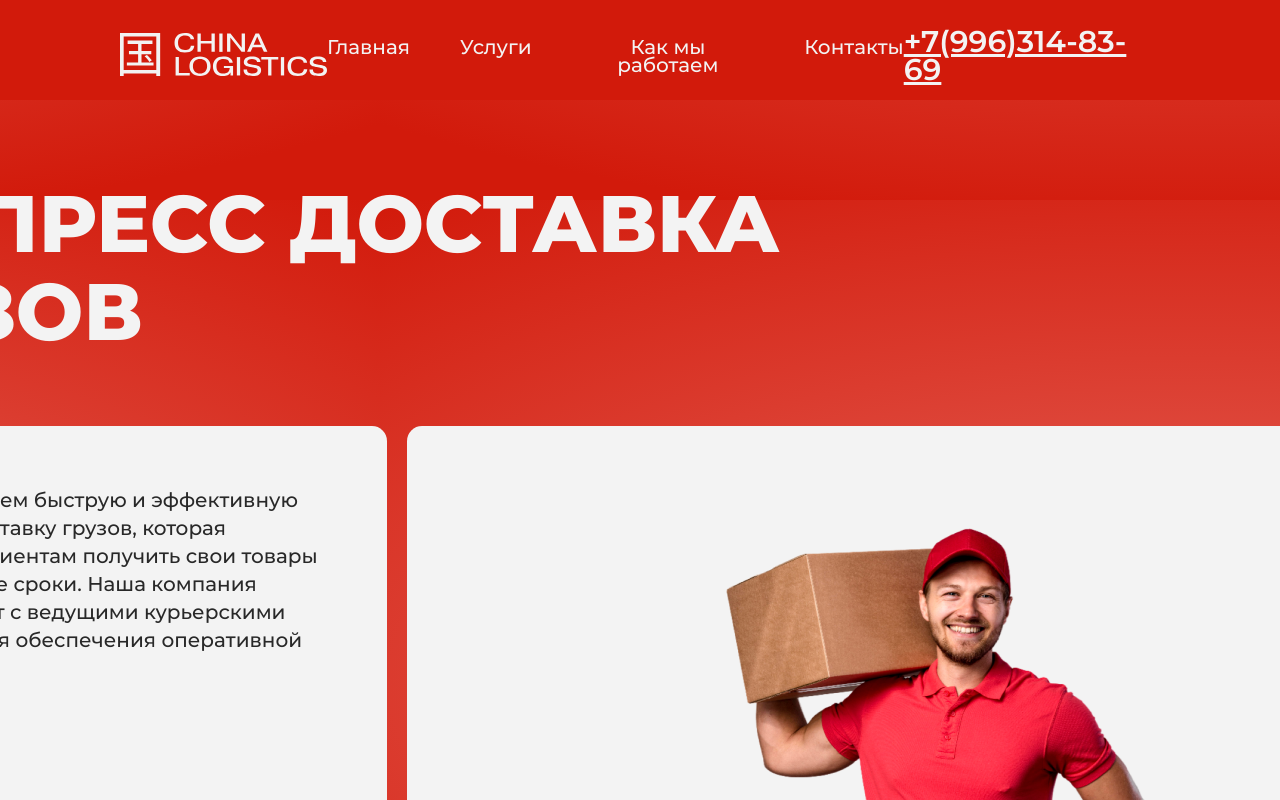
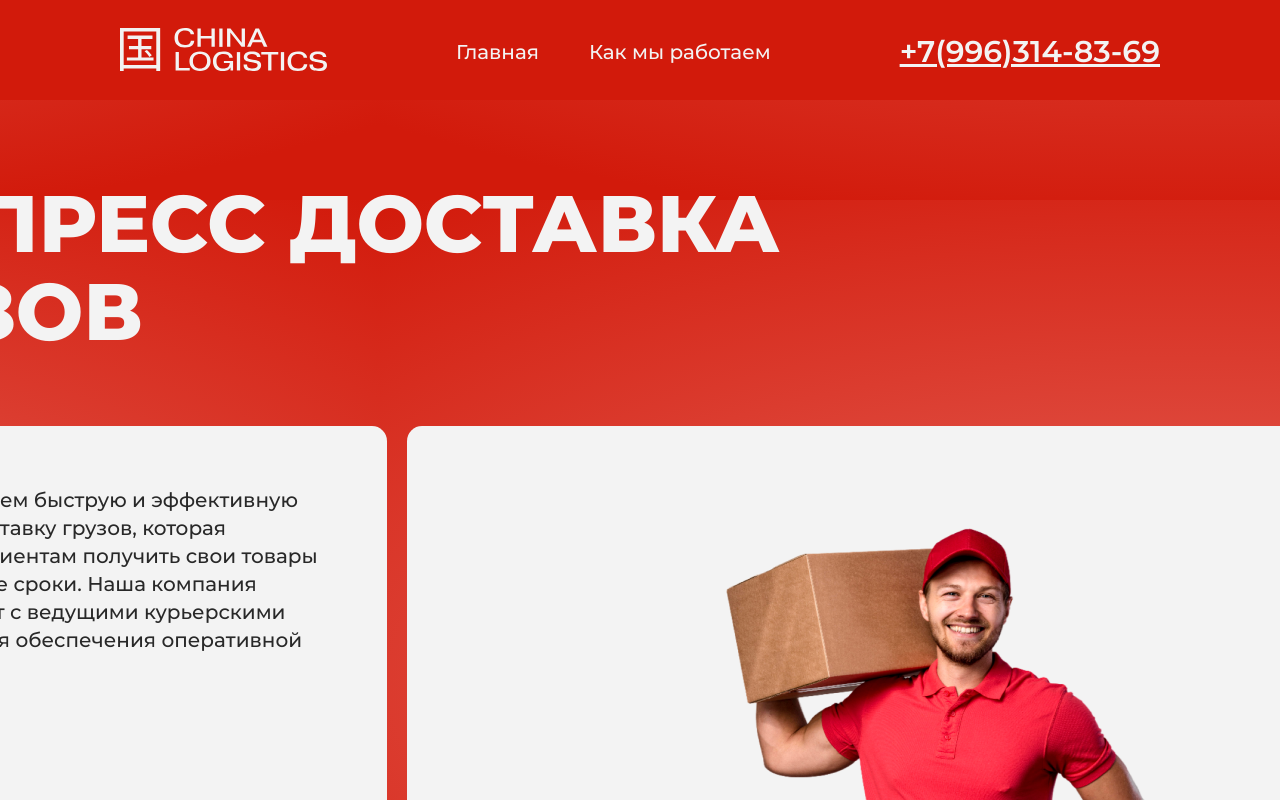
Before and after one commit to w0ser/CL, a plain HTML site: page product-express.html in a window 1280 px wide. Drawn offline with Linux system fonts and the light colour scheme.

Commit message:
Update product-express.html

```diff
--- a/product-express.html
+++ b/product-express.html
@@ -32,10 +32,8 @@
                     <path d="M7.60578 7.61714H32.4578V10.9097H7.60578V7.61714ZM8.96223 17.888H31.2951V21.1314H8.96223V17.888ZM6.87911 29.4366H33.5236V32.5817H6.87911V29.4366ZM18.1182 8.64914H21.5093V31.1074H18.1182V8.64914ZM24.5613 23.2937L26.8867 21.9669C28.7276 23.5886 30.8591 25.8491 31.828 27.3726L29.3573 28.896C28.3885 27.3726 26.3053 24.9646 24.5613 23.2937ZM0 0H40.1605V43H36.2849V3.39086H3.68178V43H0V0ZM1.98622 37.1029H38.0773V40.4937H1.98622V37.1029Z" fill="#F2F2F2"/></svg>
             </a></div>
             <div class="headerMenu">
-                <a href="#scroll-1" class="headerButton">Главная</a>
-                <a href="#scroll-2" class="headerButton">Услуги</a>
+                <a href="index.html" class="headerButton">Главная</a>
                 <a href="#scroll-3" class="headerButton">Как мы работаем</a>
-                <a href="#scroll-4" class="headerButton">Контакты</a>
             </div>
             <div class="headerContacts">
                 <a href="#" class="headerPhone">+7(996)314-83-69</a>
```
